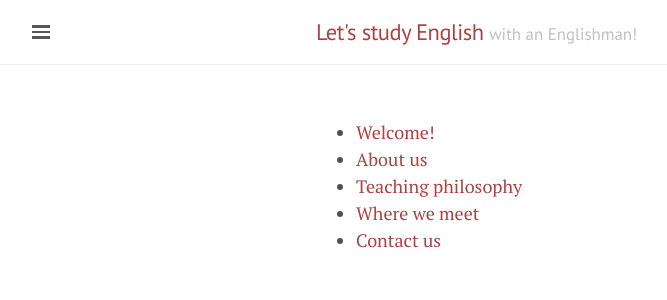
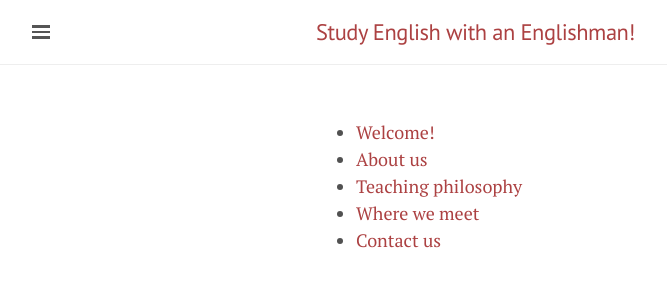
Before and after one commit to KyushuEnglish/KyushuEnglish.github.io, a Jekyll site: the page built from index.html, in a window 1280 px wide. Shown: the top 300 px of the page, without its empty margins (0-667 px from the left). Built offline with Jekyll 4.4.1, drawn with Linux system fonts in a browser that asks for light colours; the list of posts is cut into pages by our own code.

Commit message:
Migration

```diff
--- a/_config.yml
+++ b/_config.yml
@@ -5,8 +5,8 @@ permalink:           pretty
 #relative_permalinks: true
 
 # Setup
-title:               "Let's study English"
-tagline:             'with an Englishman!'
+title:               "Study English with an Englishman!"
+tagline:             ''
 description:         'English classes in Miyakonojo with an English professor'
 url:                 '/'
 baseurl:             '/'
```
